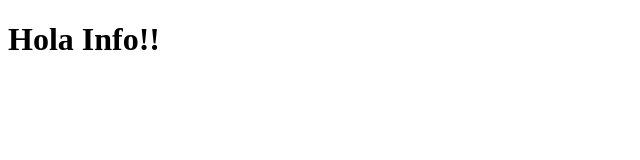
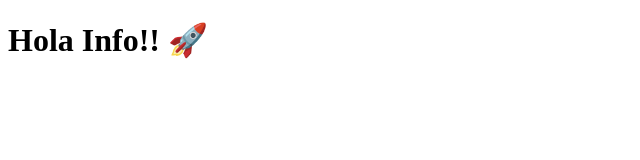
Before and after one commit to richardlindow/ejemplo, a plain HTML site: page app/index.html in a window 1280 px wide. Shown: the full height of the page, 0-640 px from the left. Drawn offline with Linux system fonts and the light colour scheme.

Commit message:
tercer commit

```diff
--- a/app/index.html
+++ b/app/index.html
@@ -6,6 +6,6 @@
     <title>Primer despliegue</title>
 </head>
 <body>
-    <h1>Hola Info!!</h1>
+    <h1>Hola Info!! 🚀</h1>
 </body>
 </html>
```
